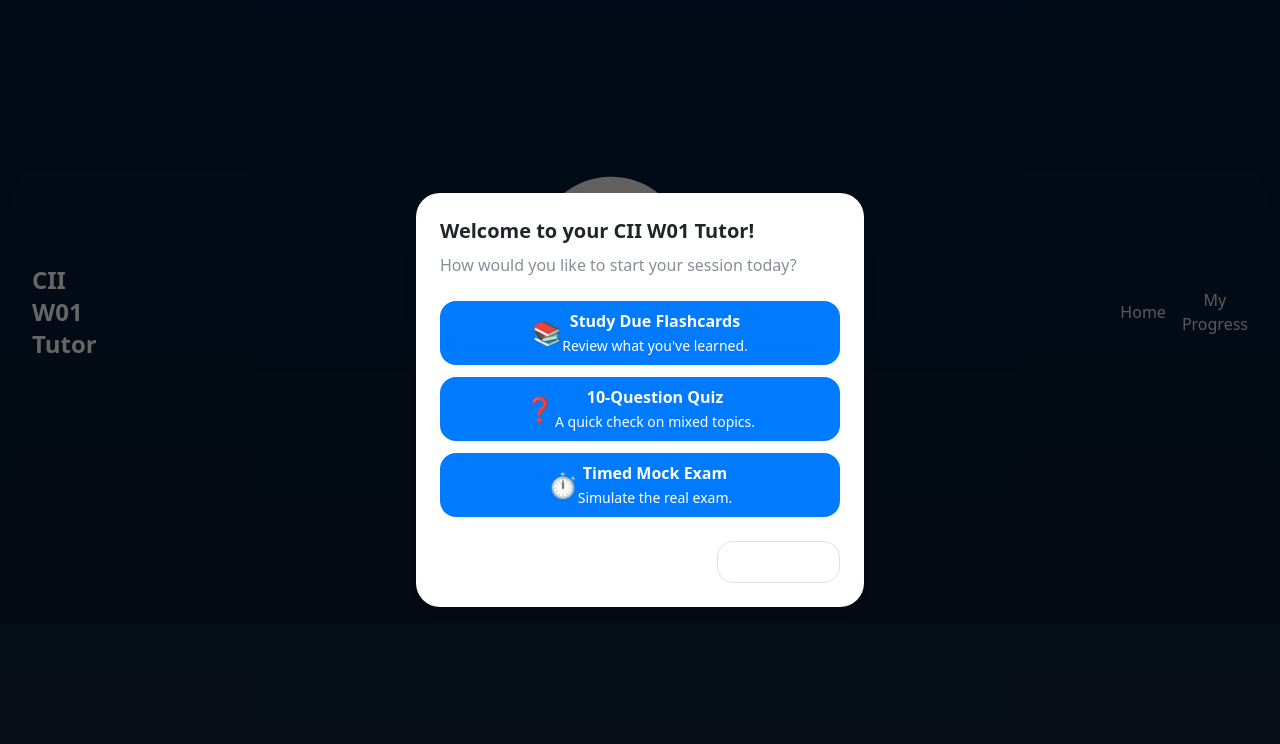
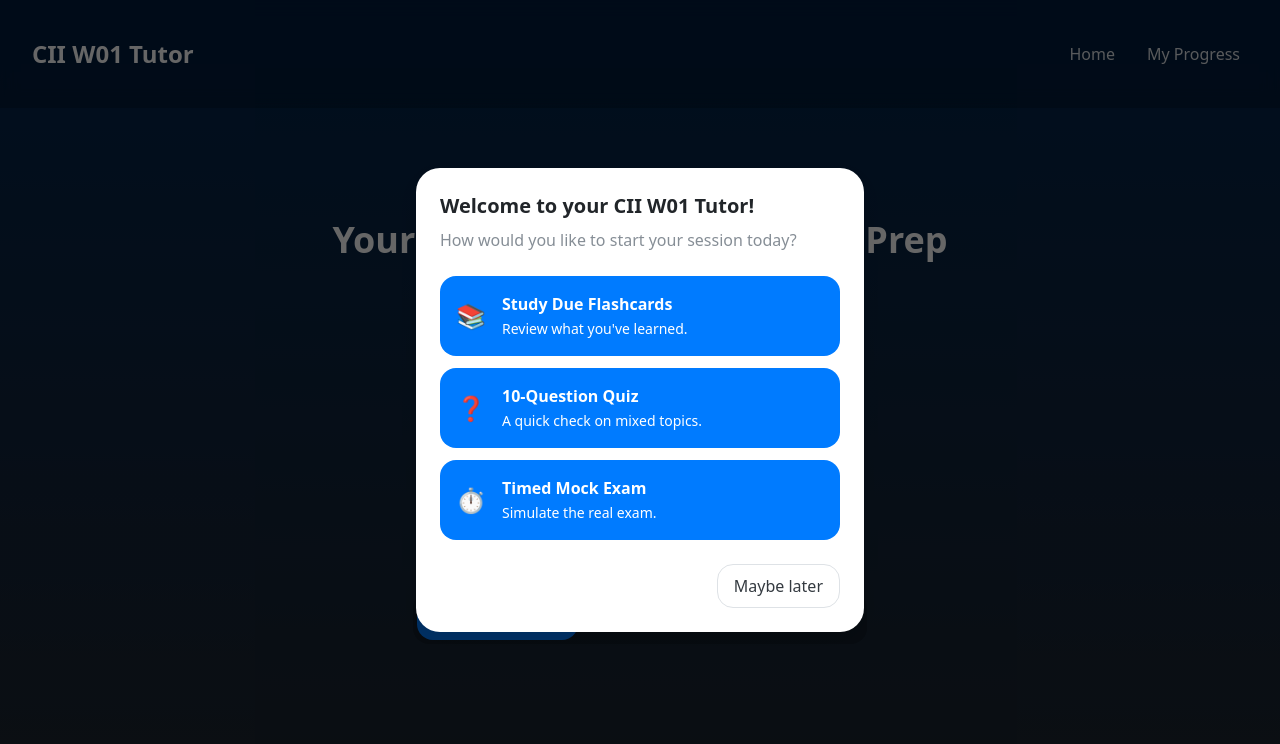
Before and after one commit to MissCrocket/w01-insurance-app, a website: page index.html in a window 1280 px wide. Shown: the top 744 px of the page. Drawn offline with nearby package versions, Linux system fonts and the light colour scheme.

Commit message:
Add files via upload

```diff
--- a/css/input.css
+++ b/css/input.css
@@ -9,7 +9,7 @@
 
   /* [ACCESSIBILITY] Increased touch target size for buttons */
   .btn { @apply inline-flex items-center justify-center rounded-xl px-4 py-2 font-medium bg-brand text-white hover:opacity-90 active:opacity-80 transition disabled:opacity-50 disabled:cursor-not-allowed min-h-[44px]; }
-  .btn-ghost { @apply inline-flex items-center justify-center rounded-xl px-4 py-2 font-medium border border-neutral-300 dark:border-neutral-700 hover:bg-neutral-100 dark:hover:bg-neutral-800 transition min-h-[44px]; }
+  .btn-ghost { @apply inline-flex items-center justify-center rounded-xl px-4 py-2 font-medium border border-neutral-300 dark:border-neutral-700 text-neutral-800 dark:text-neutral-200 hover:bg-neutral-100 dark:hover:bg-neutral-800 transition min-h-[44px]; }
   .nav-link { @apply text-neutral-300 hover:text-white transition-colors min-h-[44px] flex items-center px-2; }
 
   .section-title { @apply text-xl md:text-2xl font-semibold text-neutral-900 dark:text-white; }
@@ -80,3 +80,9 @@
     user-select: none;         /* Standard */
   }
 }
+
+@layer base {
+  h1:focus, h2:focus, h3:focus {
+    outline: none;
+  }
+}
--- a/index.html
+++ b/index.html
@@ -17,9 +17,7 @@
 
     <link rel="stylesheet" href="./css/style.css" />
 
-    <link rel="stylesheet" href="css/mascot.css">
     <script src="https://cdnjs.cloudflare.com/ajax/libs/lottie-web/5.12.2/lottie.min.js"></script>
-    <script src="js/mascot.js"></script>
 
     <script src="https://cdn.jsdelivr.net/npm/chart.js"></script>
 
@@ -30,10 +28,6 @@
       <div class="screen flex items-center justify-between">
         <div class="flex items-center gap-2" style="position: relative;">
           <h1 class="text-lg md:text-2xl font-bold">CII W01 Tutor</h1>
-          <a href="./" class="mascot mascot-link" aria-label="Home">
-            <div id="mascot-lottie" class="mascot__anim" aria-hidden="true"></div>
-            <img src="public/dog-static.svg" class="mascot__fallback" alt="" aria-hidden="true">
-          </a>
         </div>
         <nav class="flex items-center gap-4">
           <button class="nav-link" data-screen="topics">Home</button>
--- a/js/main.js
+++ b/js/main.js
@@ -362,21 +362,23 @@
          <button class="btn btn-secondary mt-2" id="quick-practice-quiz">Take a 10-Question Practice Quiz</button>
       </div>
     `;
+
   } else {
      recommendedActionHTML = `
       <div class="mt-6 text-center">
         <h3 class="text-lg font-semibold text-neutral-300 mb-2">You have no cards due for review!</h3>
-        <p class="text-neutral-400">Great work! Why not start a new topic or take a practice quiz?</p>
+        <p class="text-neutral-400">Why not start a new topic or take a practice quiz?</p>
         <button class="btn btn-secondary mt-4" id="quick-practice-quiz">Take a 10-Question Practice Quiz</button>
       </div>
     `;
   }
 
-
   // Main structure
+  // inside the renderTopics function in js/main.js
+  // ... (logic for personalizedGreeting and recommendedActionHTML) ...
   wrap.innerHTML = `
-    <div class="text-center pt-8">
-        <h1 class="text-3xl md:text-4xl font-bold text-white" tabindex="-1">Your All-in-One CII W01 Exam Prep</h1>
+    <div class="text-center py-8 md:py-12">
+      <h1 class="text-3xl md:text-4xl font-bold text-white focus:outline-none" tabindex="-1">Your All-in-One CII W01 Exam Prep</h1>
         ${personalizedGreeting}
     </div>
 
@@ -385,14 +387,14 @@
     </div>
 
     <div class="mt-12 text-center">
-        <p class="text-neutral-400">Or, choose another option:</p>
+        <p class="text-neutral-400 mb-4">Or, choose another option:</p>
         <div class="mode-switch mx-auto">
           <button class="btn" data-mode="${MODE.MODULE}" aria-pressed="${state.mode === MODE.MODULE}">Study by Chapter</button>
           <button class="btn" data-mode="${MODE.MOCK}" aria-pressed="${state.mode === MODE.MOCK}">Mock Exam</button>
           <button class="btn" data-mode="${MODE.SPECIMEN}" aria-pressed="${state.mode === MODE.SPECIMEN}">Specimen Exam</button>
         </div>
     </div>
-    <div class="topics-grid mt-6" role="list"></div>
+    <div class="topics-grid mt-8" role="list"></div>
   `;
 
   const grid = qs(".topics-grid", wrap);
--- a/sw.js
+++ b/sw.js
@@ -11,13 +11,10 @@
   '/js/main.js',
   '/js/boot.js',
   '/js/config.js',
-  '/js/mascot.js',
   '/js/services/progressService.js',
   '/js/ui.js',
   '/js/utils/spacedRepetition.js',
   '/manifest.json',
-  '/public/dog.json',
-  '/public/dog-static.svg',
   '/public/favicon.svg',
   'https://cdnjs.cloudflare.com/ajax/libs/lottie-web/5.12.2/lottie.min.js',
   'https://cdn.jsdelivr.net/npm/chart.js',
```
Also changed, not shown: css/style.css.
